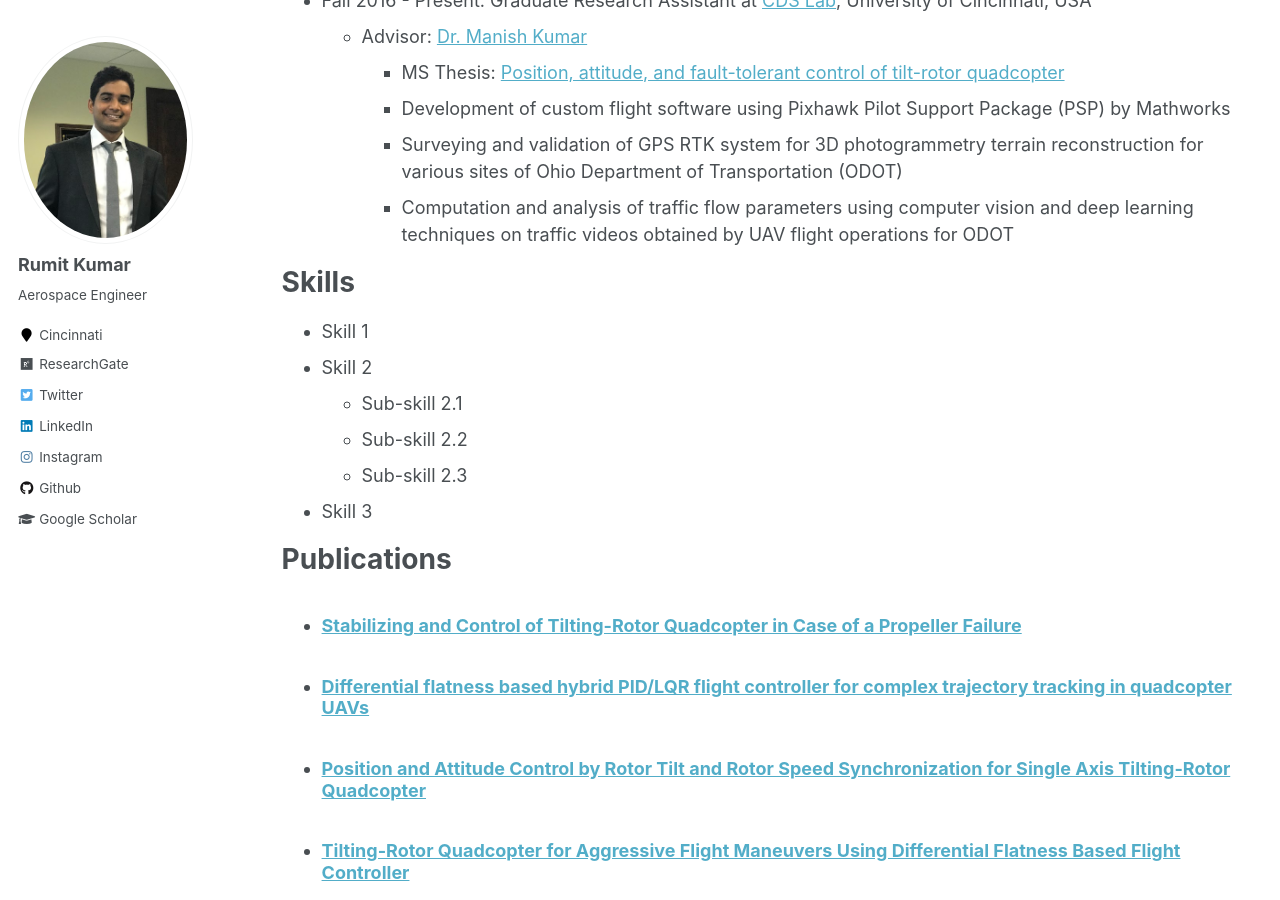
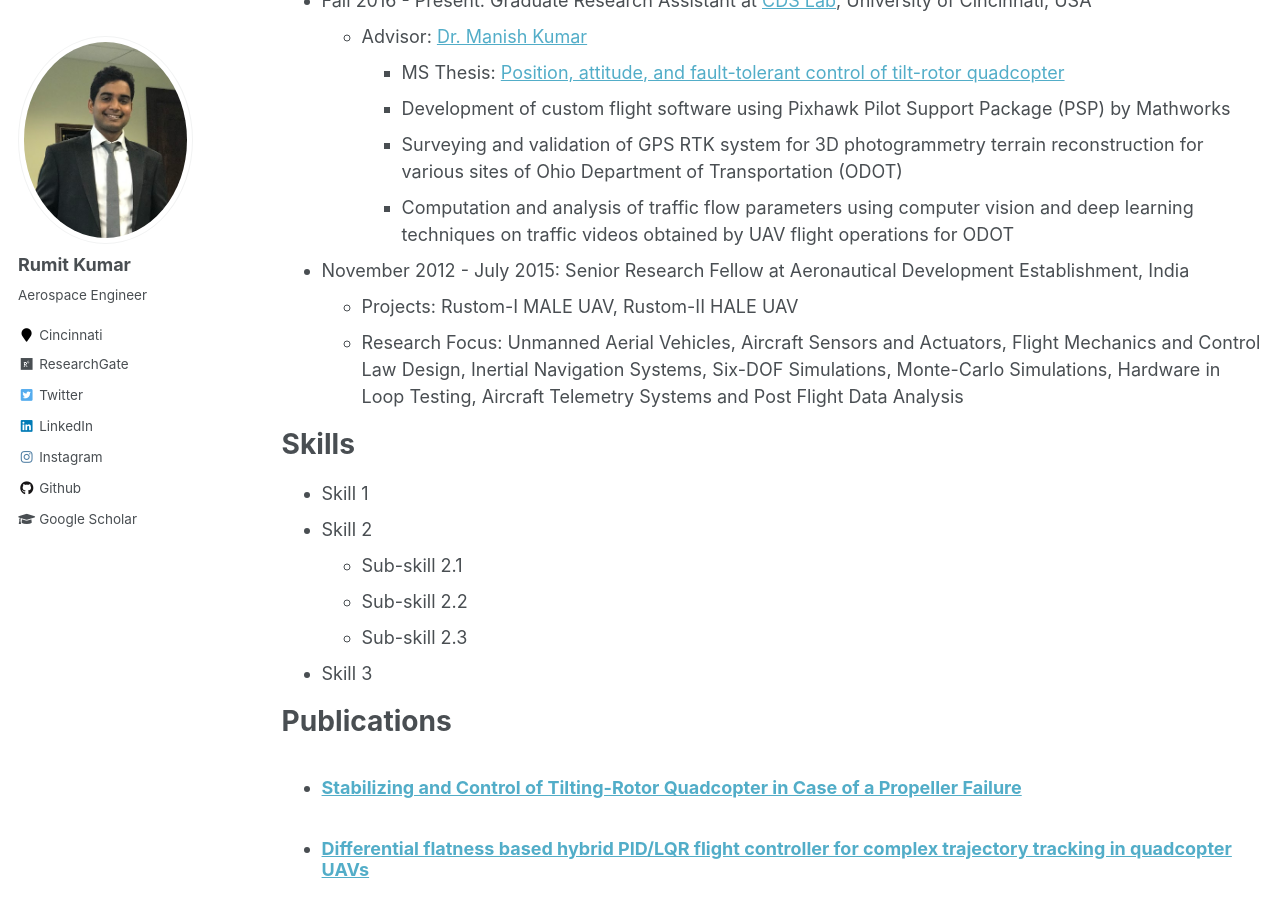
Before and after one commit to kumarrt/kumarrt.github.io, a Jekyll site: the page built from _pages/cv.md, in a window 1280 px wide and 900 px high, scrolled down 394 px. Built offline with Jekyll 4.4.1, drawn with Linux system fonts in a browser that asks for light colours.

Commit message:
Update cv.md

```diff
--- a/_pages/cv.md
+++ b/_pages/cv.md
@@ -24,6 +24,10 @@ Work experience
     * Surveying and validation of GPS RTK system for 3D photogrammetry terrain reconstruction for various sites of Ohio Department of Transportation (ODOT)
     * Computation and analysis of traffic flow parameters using computer vision and deep learning techniques on traffic videos obtained by UAV flight operations for ODOT
 
+
+* November 2012 - July 2015: Senior Research Fellow at Aeronautical Development Establishment, India
+  * Projects: Rustom-I MALE UAV, Rustom-II HALE UAV
+  * Research Focus: Unmanned Aerial Vehicles, Aircraft Sensors and Actuators, Flight Mechanics and Control Law Design, Inertial Navigation Systems, Six-DOF Simulations, Monte-Carlo Simulations, Hardware in Loop Testing, Aircraft Telemetry Systems and Post Flight Data Analysis
 
 Skills
 ======
```
